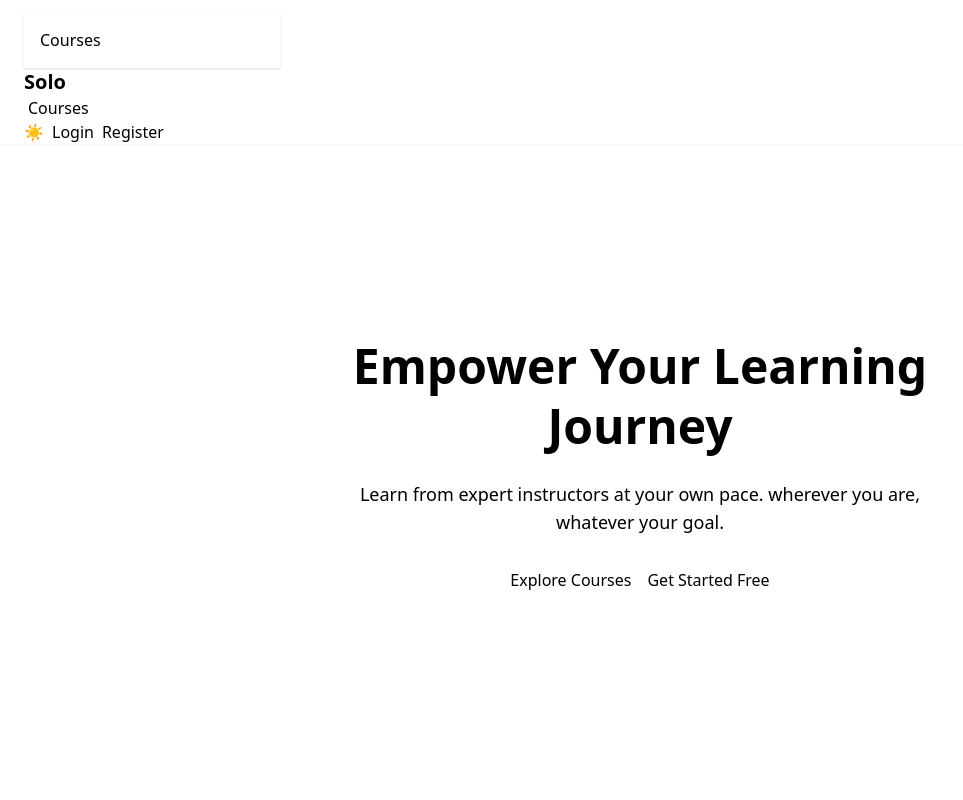
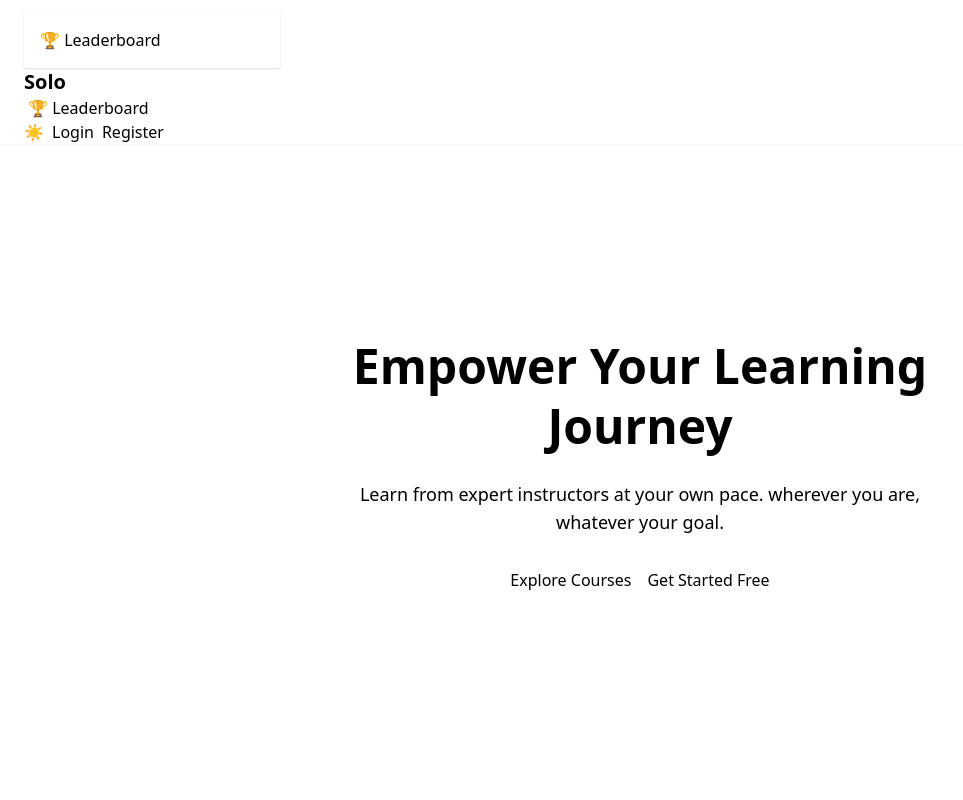
Before and after one commit to yousef715/solo, a React (Vite) app in the folder solo-frontend/: page / in a window 1280 px wide. Shown: the top 800 px of the page, without its empty margins (0-963 px from the left). Built offline with nearby package versions, Linux system fonts and the light colour scheme; no server answers.

Commit message:
fix: swapped navbar links for leaderboard and courses

```diff
--- a/solo-frontend/src/components/Navbar.jsx
+++ b/solo-frontend/src/components/Navbar.jsx
@@ -24,10 +24,10 @@ function Navbar() {
             <svg xmlns="http://www.w3.org/2000/svg" className="h-5 w-5" fill="none" viewBox="0 0 24 24" stroke="currentColor"><path strokeLinecap="round" strokeLinejoin="round" strokeWidth="2" d="M4 6h16M4 12h8m-8 6h16" /></svg>
           </div>
           <ul tabIndex={0} className="menu dropdown-content mt-3 z-[50] p-4 shadow bg-base-100 rounded-box w-64 text-base font-medium gap-2">
-            <li><Link to="/courses" className="py-3">Courses</Link></li>
+            <li><Link to="/leaderboard" className="py-3">🏆 Leaderboard</Link></li>
             {user && (
               <>
-                <li><Link to="/leaderboard" className="py-3">🏆 Leaderboard</Link></li>
+                <li><Link to="/courses" className="py-3">Courses</Link></li>
                 <li><Link to="/dashboard" className="py-3">Dashboard</Link></li>
               </>
             )}
@@ -38,10 +38,10 @@ function Navbar() {
 
       <div className="navbar-center hidden lg:flex">
         <ul className="menu menu-horizontal px-1 font-medium">
-          <li><Link to="/courses">Courses</Link></li>
+          <li><Link to="/leaderboard">🏆 Leaderboard</Link></li>
           {user && (
             <>
-              <li><Link to="/leaderboard">🏆 Leaderboard</Link></li>
+              <li><Link to="/courses">Courses</Link></li>
               <li><Link to="/dashboard">Dashboard</Link></li>
             </>
           )}
```
